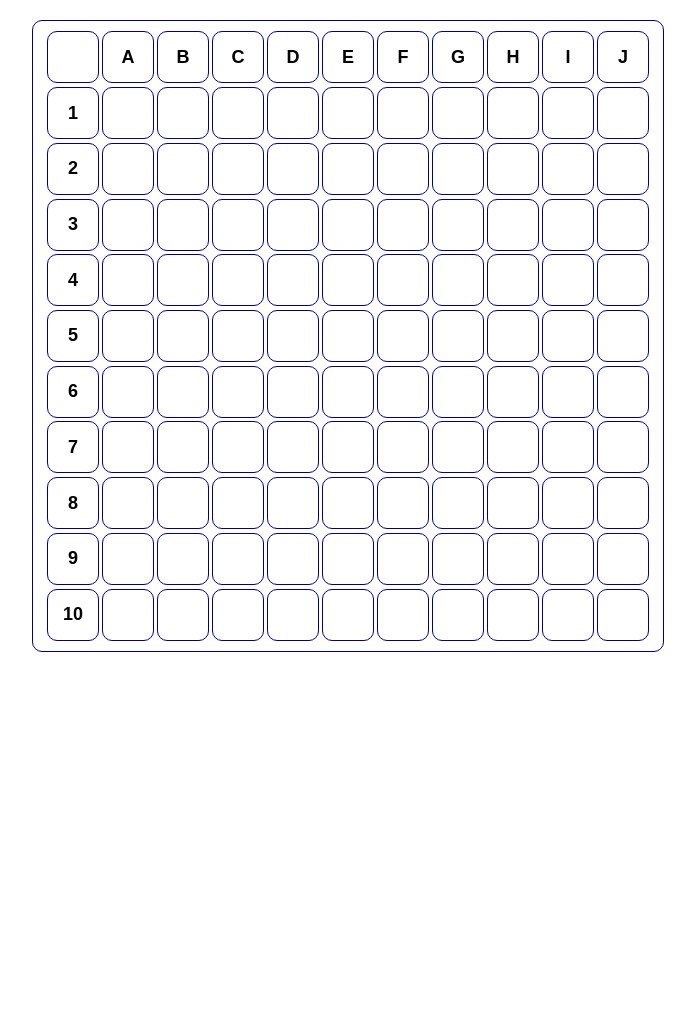
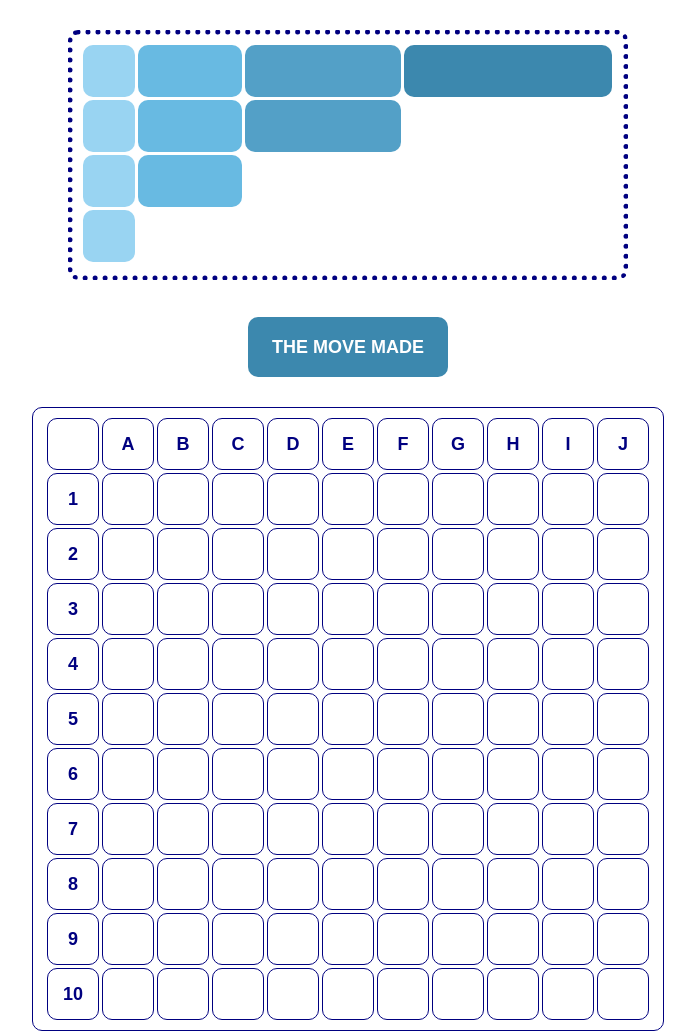
Before and after one commit to MBohatova/sea_battle, a plain HTML site: page index.html in a window 1280 px wide. Shown: the whole page, without its empty margins (292-987 px from the left). Before the commit the page ends 800 px from the top, so only its background shows below. Drawn offline with Linux system fonts and the light colour scheme.

Commit message:
first version

```diff
--- a/app.js
+++ b/app.js
@@ -1,129 +1,124 @@
 let box_with_cells1 = document.querySelector('.cells_ship_box1');
 let num_of_cells = 121;
 let letters = 'abcdefghij';
-let nums = [1, 2, 3, 4, 5, 6, 7, 8, 9, 10];
-let cell_content_1;
+let cell_content_1 = 0;
 
-// for(let i = 0; i < num_of_cells; i++) {
-//   let cell = document.createElement('div');
-//   cell.classList.add('cell');
-//   box_with_cells1.appendChild(cell);
 
-//   if(i > 0 && i < 11) {
-//     cell.textContent = letters[0]
-//   }
-
-//   if(i > 1 && i < 11) {
-//     cell.textContent = letters[1]
-//   }
-
-//   if(i > 2 && i < 11) {
-//     cell.textContent = letters[2]
-//   }
-
-//   if(i > 3 && i < 11) {
-//     cell.textContent = letters[3]
-//   }
-
-//   if(i > 4 && i < 11) {
-//     cell.textContent = letters[4]
-//   }
-
-//   if(i > 5 && i < 11) {
-//     cell.textContent = letters[5]
-//   }
-
-//   if(i > 6 && i < 11) {
-//     cell.textContent = letters[6]
-//   }
-
-//   if(i > 7 && i < 11) {
-//     cell.textContent = letters[7]
-//   }
-
-//   if(i > 8 && i < 11) {
-//     cell.textContent = letters[8]
-//   }
-
-//   if(i > 9 && i < 11) {
-//     cell.textContent = letters[9]
-//   }
-
-//   if(i > 10 && i < 11) {
-//     cell.textContent = letters[10]
-//   }
-// }
+let ships = document.querySelectorAll('.ship');
+let move_made_btn = document.querySelector('.move-made');
+let currentDroppable = null;
+let leftShipCoordinate = 0;
+let topShipCoordinate = 0;
+let sizeOfCell = 50;
 
 for(let i = 0; i < num_of_cells; i++) {
   if(i > 0 && i < 11) {
-    cell_content_1 = letters[0];
-  }
-  if(i > 1 && i < 11) {
-    cell_content_1 = letters[1];
-  }
-  if(i > 2 && i < 11) {
-    cell_content_1 = letters[2];
-  }
-  if(i > 3 && i < 11) {
-    cell_content_1 = letters[3];
-  }
-  if(i > 4 && i < 11) {
-    cell_content_1 = letters[4];
-  }
-  if(i > 5 && i < 11) {
-    cell_content_1 = letters[5];
-  }
-  if(i > 6 && i < 11) {
-    cell_content_1 = letters[6];
-  }
-  if(i > 7 && i < 11) {
-    cell_content_1 = letters[7];
-  }
-  if(i > 8 && i < 11) {
-    cell_content_1 = letters[8];
-  }
-  if(i > 9 && i < 11) {
-    cell_content_1 = letters[9];
-  }
-  if(i > 10 && i < 11) {
-    cell_content_1 = letters[10];
-  }
-  if(i === 0) {
-    cell_content_1 = '';
-  }
-  if(i >= 11) {
-    cell_content_1 = '';
+    cell_content_1 = letters[i-1];
   }
 
-  if(i === 11) {
-    cell_content_1 = nums[0];
+  if(i % 11 === 0 && i / 11 !== 0) {
+    cell_content_1 = i / 11;
   }
-  if(i === 22) {
-    cell_content_1 = nums[1];
+
+  if(i < 1) {
+    cell_content_1 = "";
   }
-  if(i === 33) {
-    cell_content_1 = nums[2];
+
+  box_with_cells1.insertAdjacentHTML('beforeEnd', `<div class="cell droppable">${cell_content_1}</div>`);
+  cell_content_1 = "";
+}
+
+for(let ship of ships) {
+
+  ship.onmousedown = function(event) {
+
+  let shiftX = event.clientX - ship.getBoundingClientRect().left;
+  let shiftY = event.clientY - ship.getBoundingClientRect().top;
+
+    ship.style.position = 'absolute';
+    ship.style.zIndex = 1;
+    document.body.appendChild(ship);
+
+    moveAt(event.pageX, event.pageY);
+
+    function moveAt(pageX, pageY) {
+      ship.style.left = pageX - shiftX + 'px';
+      ship.style.top = pageY - shiftY + 'px';
+    }
+
+    function onMouseMove(event) {
+      moveAt(event.pageX, event.pageY);
+
+      ship.hidden = true;
+      let elemBelow = document.elementFromPoint(event.clientX, event.clientY);
+      ship.hidden = false;
+
+      if(!elemBelow) return;
+
+      let droppableBelow = elemBelow.closest('.droppable');
+
+      if(currentDroppable != droppableBelow) {
+        if(currentDroppable) {
+          leaveDroppable(currentDroppable);
+        }
+
+        currentDroppable = droppableBelow;
+        if(currentDroppable) {
+          enterDroppable(currentDroppable);
+        }
+      }
+    }
+
+    document.addEventListener('mousemove', onMouseMove);
+
+    ship.onmouseup = function() {
+      document.removeEventListener('mousemove', onMouseMove);
+      ship.onmouseup = null;
+    };
+
+    // вирахування координат корабля
+
+    let boardX = box_with_cells1.getBoundingClientRect().left;
+    let boardY = box_with_cells1.getBoundingClientRect().top;
+
+    function getLeftShipCoordinatesInBoard(boardX, shiftX) {
+      let shipInBoardCoordinate = boardX - shiftX;
+      leftShipCoordinate = Math.floor(shipInBoardCoordinate / sizeOfCell);
+      console.log(leftShipCoordinate);
+    }
+
+    getLeftShipCoordinatesInBoard(boardX, shiftX);
+
+    function getTopShipCoordinatesInBoard(boardY, shiftY) {
+      let shipInBoardCoordinate = boardY - shiftY;
+      topShipCoordinate = Math.floor(shipInBoardCoordinate / sizeOfCell);
+      console.log(topShipCoordinate);
+    }
+
+    getTopShipCoordinatesInBoard(boardY, shiftY);
+
+
   }
-  if(i === 44) {
-    cell_content_1 = nums[3];
+
+  function enterDroppable(elem) {
+    if(elem.textContent !== '') {
+      elem.style.background = '';
+    } else {
+      ship.style.display = 'none';
+      box_with_cells1.insertAdjacentHTML('beforeEnd',
+      `<div class="ship-2 ship" style="position: absolute; left: ${leftShipCoordinate}; top: ${topShipCoordinate};"></div>`)
+    }
   }
-  if(i === 55) {
-    cell_content_1 = nums[4];
+
+  function leaveDroppable(elem) {
+    elem.style.background = '';
   }
-  if(i === 66) {
-    cell_content_1 = nums[5];
-  }
-  if(i === 77) {
-    cell_content_1 = nums[6];
-  }
-  if(i === 88) {
-    cell_content_1 = nums[7];
-  }
-  if(i === 99) {
-    cell_content_1 = nums[8];
-  }
-  if(i === 110) {
-    cell_content_1 = nums[9];
-  }
-  box_with_cells1.insertAdjacentHTML('beforeEnd', `<div class="cell">${cell_content_1}</div>`);
+
+  ship.ondragstart = function() {
+    return false;
+  };
 }
+
+// координати борду (відносно сторінки) - координати мишки (відносно сторінки) = координати мишки (відносно борду)
+// якщо координати мишки (відносно борду) > 0 та < 20 (гіпотетичний розмір клітинки), тоді координати мишки мають стати 0.
+// координати мишки (відносно борду) / на розмір одної клітинки і округлюю до цілого меншого.
--- a/index.html
+++ b/index.html
@@ -7,8 +7,29 @@
   <title>Document</title>
 </head>
 <body>
-  <div class="cells_ship_box1"></div>
-  <div class="cells_ship_box2"></div>
+  <div class="container">
+    <div class="ship-box">
+      <div class="ship-1-box">
+        <div class="ship-1 ship"></div>
+        <div class="ship-1 ship"></div>
+        <div class="ship-1 ship"></div>
+        <div class="ship-1 ship"></div>
+      </div>
+      <div class="ship-2-box">
+        <div class="ship-2 ship"></div>
+        <div class="ship-2 ship"></div>
+        <div class="ship-2 ship"></div>
+      </div>
+      <div class="ship-3-box">
+        <div class="ship-3 ship"></div>
+        <div class="ship-3 ship"></div>
+      </div>
+      <div class="ship-4 ship"></div>
+    </div>
+    <button class="move-made">The move made</button>
+    <div class="cells_ship_box1"></div>
+    <div class="cells_ship_box2"></div>
+  </div>
   <script src="app.js"></script>
 </body>
 </html>
--- a/style.css
+++ b/style.css
@@ -3,17 +3,27 @@
   padding: 0;
 }
 
+.container {
+  margin: 30px 0 30px 0;
+  display: flex;
+  flex-direction: column;
+  align-items: center;
+  justify-content: center;
+  gap: 30px;
+}
+
 .cells_ship_box1 {
-  height: 610px;
+  position: relative;
   width: 610px;
+
   display: flex;
   flex-wrap: wrap;
   justify-content: center;
   align-items: center;
   gap: 3px 3px;
+
   border: 1px solid navy;
   border-radius: 10px;
-  margin: 20px auto;
   padding: 10px;
 }
 
@@ -31,4 +41,79 @@
   text-transform: uppercase;
   font-weight: 600;
   font-size: large;
+  color: navy;
 }
+
+.ship-box {
+  height: 220px;
+  width: 530px;
+  border: 5px dotted navy;
+  border-radius: 10px;
+
+  display: flex;
+  gap: 3px;
+  flex-wrap: wrap;
+
+  padding: 10px;
+  margin-bottom: 7px;
+}
+
+.ship-1-box {
+  display: flex;
+  flex-direction: column;
+  gap: 3px;
+}
+
+.ship-1 {
+  height: 52px;
+  width: 52px;
+  background-color: #99D4F2;
+  border-radius: 10px;
+}
+
+.ship-2-box {
+  display: flex;
+  flex-direction: column;
+  gap: 3px;
+}
+
+.ship-2 {
+  height: 52px;
+  width: 104px;
+  background-color: #68BAE2;
+  border-radius: 10px;
+}
+
+.ship-3-box {
+  display: flex;
+  flex-direction: column;
+  gap: 3px;
+}
+
+.ship-3 {
+  height: 52px;
+  width: 156px;
+  background-color: #53A0C7;
+  border-radius: 10px;
+}
+
+.ship-4 {
+  height: 52px;
+  width: 208px;
+  background-color: #3C88AE;
+  border-radius: 10px;
+}
+
+.move-made {
+  height: 60px;
+  width: 200px;
+  background-color: #3C88AE;
+  border-radius: 10px;
+  border: 0;
+
+  font-family: Arial, Helvetica, sans-serif;
+  text-transform: uppercase;
+  font-weight: 600;
+  font-size: large;
+  color: white;
+}
```
